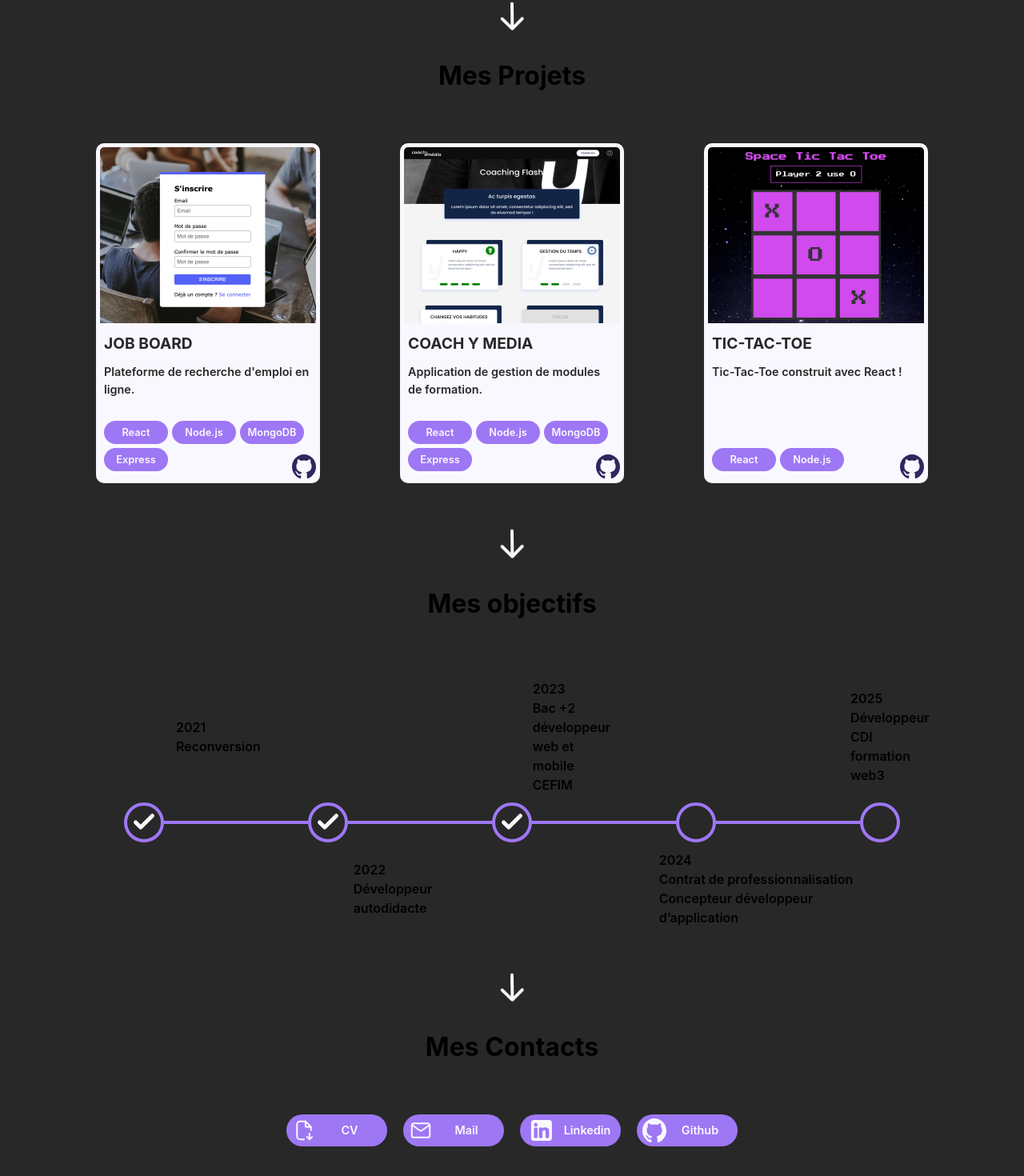
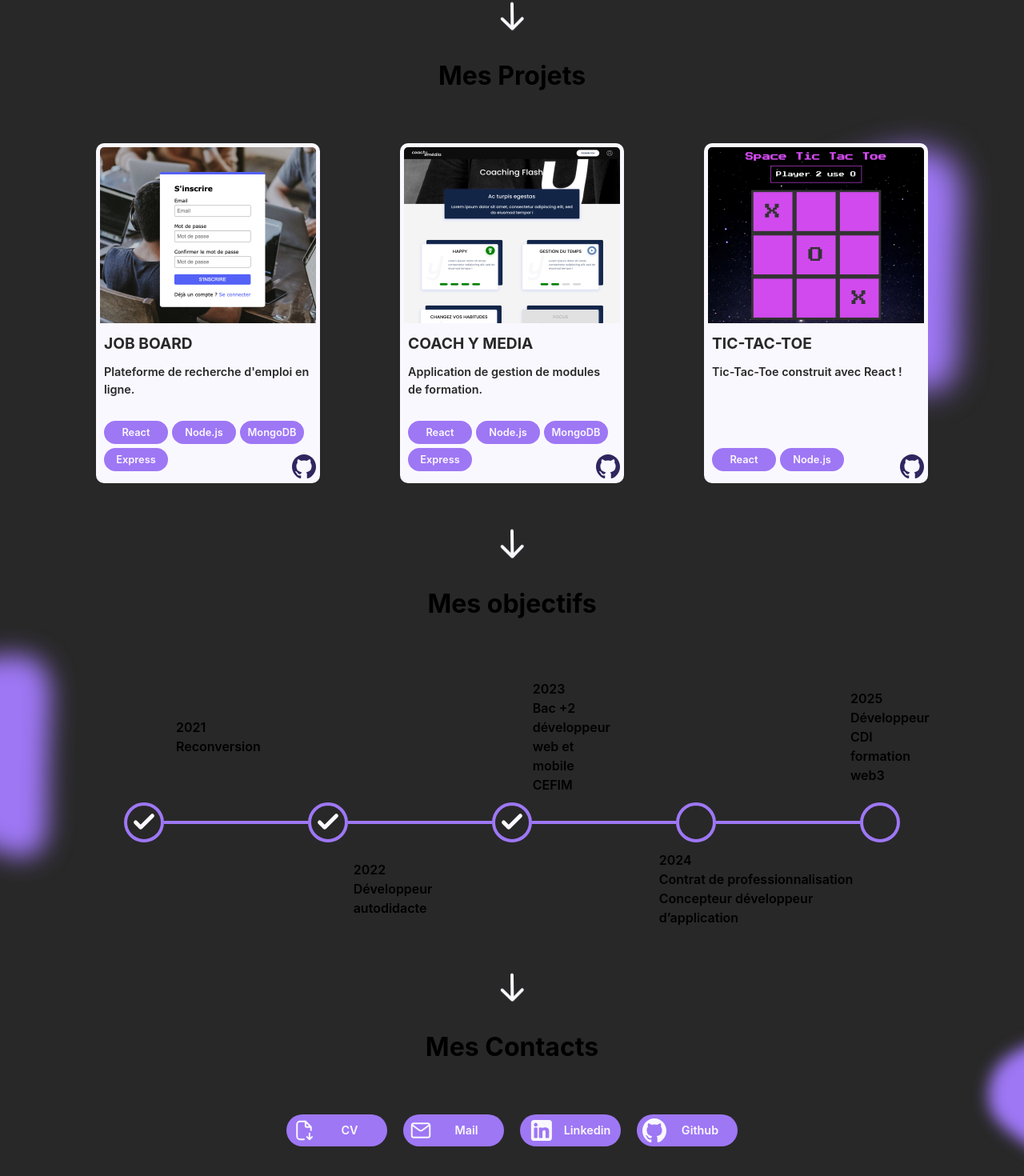
Before and after one commit to BriiceR/portfolio, a React (Vite) app: page / in a window 1280 px wide. Shown: the part 715-2185 px from the top of the page at 80% size. Built offline with nearby package versions, Linux system fonts and the light colour scheme.

Commit message:
ajust blob contacts

```diff
--- a/src/components/contacts/contact.tsx
+++ b/src/components/contacts/contact.tsx
@@ -4,24 +4,32 @@ import email from '../../assets/email.svg'
 import linkedin from '../../assets/linkedin.svg'
 import github from '../../assets/github-light.svg'
 import cv from '../../assets/Brice cv_2024_CDA_compressed.pdf'
+import blob from '/Blob.svg'
+import styled from '@emotion/styled'
 
 
 
 const Contacts = () => {
 
     return (
-        <>
+        <Div>
             <div style={{ display: 'flex', justifyContent: 'center', padding: '30px' }}>
                 <h1>Mes Contacts</h1>
             </div>
-            <div style={{ display: 'flex', justifyContent: 'center', gap: '20px', margin: '30px 30px 60px 30px' }}>
+            <div style={{ display: 'flex', justifyContent: 'center', gap: '20px', padding: '30px 30px 60px 30px' }}>
                 <Button svg={download} alt='download icon' label="CV" to={cv} />
                 <Button svg={email} alt='email icon' label="Mail" to="mailto:VotreAdresseEmail@gmail.com" />
                 <Button svg={linkedin} alt='linkedin icon' label="Linkedin" to="https://www.linkedin.com/in/brice-rabouin/" />
                 <Button svg={github} alt='github icon' label="Github" to="https://github.com/BriiceR" />
             </div>
-        </>
+        </Div>
     )
 }
 
 export default Contacts
+
+const Div = styled.div`
+    background: url(${blob}) no-repeat;
+    background-position: 110% ;
+    background-size: 15%;
+`
--- a/src/components/goals/goals.tsx
+++ b/src/components/goals/goals.tsx
@@ -1,11 +1,13 @@
 import styled from '@emotion/styled'
 import { colors, radius } from '../../utils/utils'
 import check from '../../assets/check.svg'
+import blob from '/Blob.svg'
+
 
 const Goals = () => {
 
     return (
-        <>
+        <Div>
             <div style={{ display: 'flex', justifyContent: 'center', padding: '30px' }}>
                 <h1>Mes objectifs</h1>
             </div>
@@ -42,7 +44,7 @@ const Goals = () => {
                     Concepteur développeur <br />
                     d’application</p>
             </div>
-        </>
+        </Div>
     )
 }
 
@@ -69,3 +71,8 @@ const Line = styled.span`
     height: 4px;
     background-color: ${colors.primary};
 `
+const Div = styled.div`
+    background: url(${blob}) no-repeat ;
+    background-position: -20%;
+    background-size: 25%;
+`
--- a/src/components/myprojects/myprojects.tsx
+++ b/src/components/myprojects/myprojects.tsx
@@ -1,11 +1,13 @@
 import Card from '../card/card'
 import projects from '../../data/myprojects.json'
 import Project from '../../types/project'
+import styled from '@emotion/styled'
+import blob from '/Blob.svg'
 
 const Projects = () => {
 
     return (
-        <>
+        <Div>
             <div style={{ display: 'flex', justifyContent: 'center', padding: '30px' }}>
                 <h1>Mes Projets</h1>
             </div>
@@ -15,8 +17,14 @@ const Projects = () => {
                     <Card key={project.id} project={project} />
                 ))}
             </div>
-        </>
+        </Div>
     )
 }
 
 export default Projects
+
+const Div = styled.div`
+    background: url(${blob}) no-repeat ;
+    background-position: 100%;
+    background-size: 30%;
+`
```
Also changed, not shown: public/Blob.svg.
